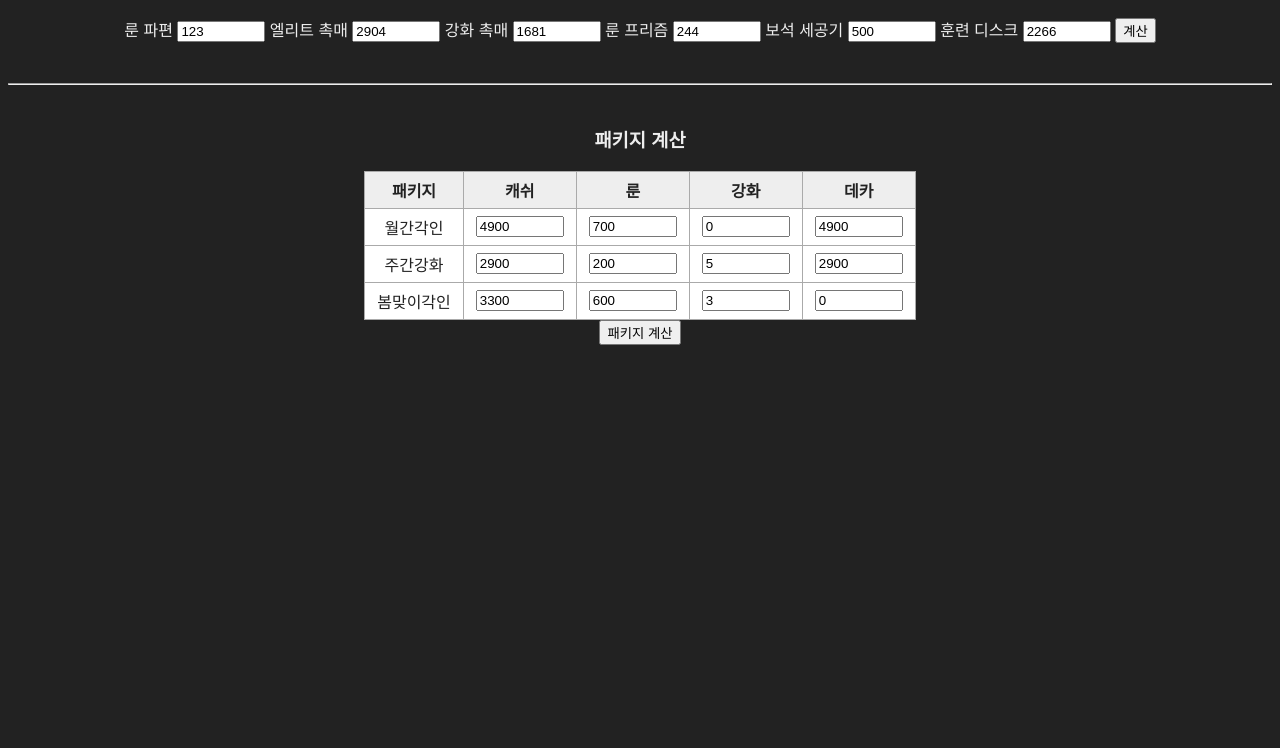
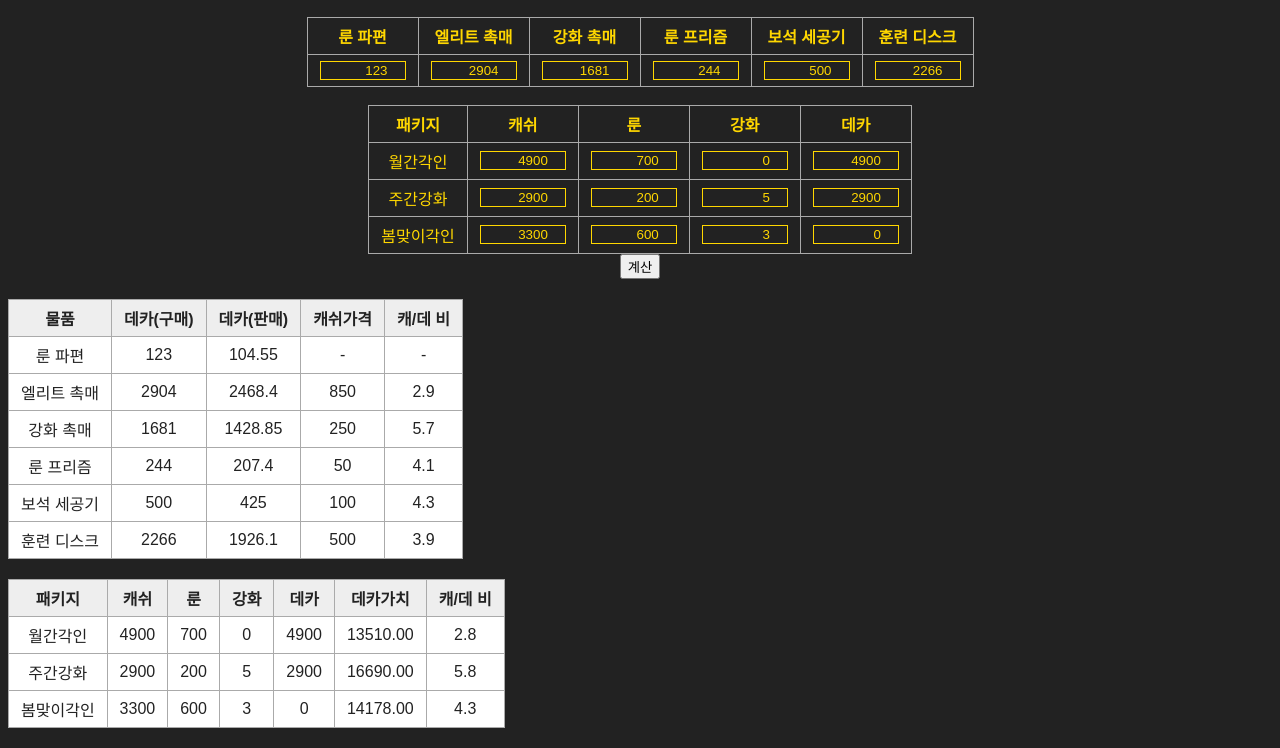
Before and after one commit to roba513/mobiapps, a plain HTML site: page index.html in a window 1280 px wide. Shown: the part 58-806 px from the top of the page. Drawn offline with Linux system fonts and the light colour scheme.

Commit message:
Update index.html

```diff
--- a/index.html
+++ b/index.html
@@ -2,7 +2,7 @@
 <html lang="ko">
 <head>
   <meta charset="utf-8">
-  <title>룬 계산기 (정적)</title>
+  <title>룬/데카/캐쉬 계산기 (정적)</title>
   <style>
     body { background:#222; color:#eee; font-family:sans-serif; }
     table { border-collapse:collapse; margin:20px 0; background:#fff; color:#222; }
@@ -10,24 +10,29 @@
     th { background:#eee; }
     input[type=number] { width:80px; }
     .center { text-align:center; }
+    .input-table input[type=number] { background:#222; color:#ffd700; border:1px solid #ffd700; text-align:right; }
+    .input-table th { background:#222; color:#ffd700; }
+    .input-table td { background:#222; color:#ffd700; }
   </style>
 </head>
 <body>
   <h2 class="center">룬/데카/캐쉬 계산기 (정적)</h2>
-  <form id="calcForm" class="center" onsubmit="return false;">
-    <label>룬 파편 <input type="number" id="d0" value="123" required></label>
-    <label>엘리트 촉매 <input type="number" id="d1" value="2904" required></label>
-    <label>강화 촉매 <input type="number" id="d2" value="1681" required></label>
-    <label>룬 프리즘 <input type="number" id="d3" value="244" required></label>
-    <label>보석 세공기 <input type="number" id="d5" value="500" required></label>
-    <label>훈련 디스크 <input type="number" id="d5" value="2266" required></label>
-    <button type="button" onclick="calc()">계산</button>
-  </form>
-  <div id="result"></div>
-  <hr style="margin:40px 0;">
-  <h3 class="center">패키지 계산</h3>
-  <form id="pkgForm" class="center" onsubmit="return false;">
-    <table style="margin:0 auto;">
+  <form id="mainForm" class="center" onsubmit="return false;">
+    <table class="input-table" style="margin:0 auto;">
+      <tr>
+        <th>룬 파편</th><th>엘리트 촉매</th><th>강화 촉매</th><th>룬 프리즘</th><th>보석 세공기</th><th>훈련 디스크</th>
+      </tr>
+      <tr>
+        <td><input type="number" id="d0" value="123" required></td>
+        <td><input type="number" id="d1" value="2904" required></td>
+        <td><input type="number" id="d2" value="1681" required></td>
+        <td><input type="number" id="d3" value="244" required></td>
+        <td><input type="number" id="d4" value="500" required></td>
+        <td><input type="number" id="d5" value="2266" required></td>
+      </tr>
+    </table>
+    <br>
+    <table class="input-table" style="margin:0 auto;">
       <tr><th>패키지</th><th>캐쉬</th><th>룬</th><th>강화</th><th>데카</th></tr>
       <tr>
         <td>월간각인</td>
@@ -51,8 +56,9 @@
         <td><input type="number" id="pkg_deka2" value="0"></td>
       </tr>
     </table>
-    <button type="button" onclick="calcPkg()">패키지 계산</button>
+    <button type="button" onclick="calcAll()">계산</button>
   </form>
+  <div id="result"></div>
   <div id="pkg_result"></div>
   <script>
     const labels = ['룬 파편','엘리트 촉매','강화 촉매','룬 프리즘','보석 세공기','훈련 디스크'];
@@ -66,7 +72,7 @@
         const sell = Math.round(buy*0.85*100)/100;
         const cash = cashPrices[i]!==null ? cashPrices[i] : '-';
         let ratio = '-';
-        if(typeof cash==="number" && cash) ratio = (sell/cash).toFixed(4);
+        if(typeof cash==="number" && cash) ratio = (sell/cash).toFixed(1);
         html += `<tr><td>${labels[i]}</td><td>${buy}</td><td>${sell}</td><td>${cash}</td><td>${ratio}</td></tr>`;
       }
       html += '</table>';
@@ -74,6 +80,7 @@
     }
     function calcPkg() {
       const runeFrag = Number(document.getElementById('d0').value);
+      const trainDisk = Number(document.getElementById('d5').value);
       let html = '<table><tr><th>패키지</th><th>캐쉬</th><th>룬</th><th>강화</th><th>데카</th><th>데카가치</th><th>캐/데 비</th></tr>';
       for(let i=0;i<3;i++) {
         const name = ["월간각인","주간강화","봄맞이각인"][i];
@@ -81,16 +88,17 @@
         const rune = Number(document.getElementById('pkg_rune'+i).value);
         const enh = Number(document.getElementById('pkg_enh'+i).value);
         const deka = Number(document.getElementById('pkg_deka'+i).value);
-        // 데카가치 = 데카 + 강화*룬파편/10
-        const dekaValue = deka + enh * runeFrag / 10;
-        // 캐/데 비 = 캐쉬 / 데카가치
-        const ratio = dekaValue ? (cash / dekaValue).toFixed(4) : '-';
+        // 데카가치 = 데카 + (룬 × 룬파편/10) + (강화 × 훈련디스크)
+        const dekaValue = deka + rune * runeFrag / 10 + enh * trainDisk;
+        // 캐/데 비 = 데카가치 / 캐쉬
+        const ratio = cash ? (dekaValue / cash).toFixed(1) : '-';
         html += `<tr><td>${name}</td><td>${cash}</td><td>${rune}</td><td>${enh}</td><td>${deka}</td><td>${dekaValue.toFixed(2)}</td><td>${ratio}</td></tr>`;
       }
       html += '</table>';
       document.getElementById('pkg_result').innerHTML = html;
     }
-    window.onload = function() { calc(); calcPkg(); };
+    function calcAll() { calc(); calcPkg(); }
+    window.onload = calcAll;
   </script>
 </body>
 </html>
```
